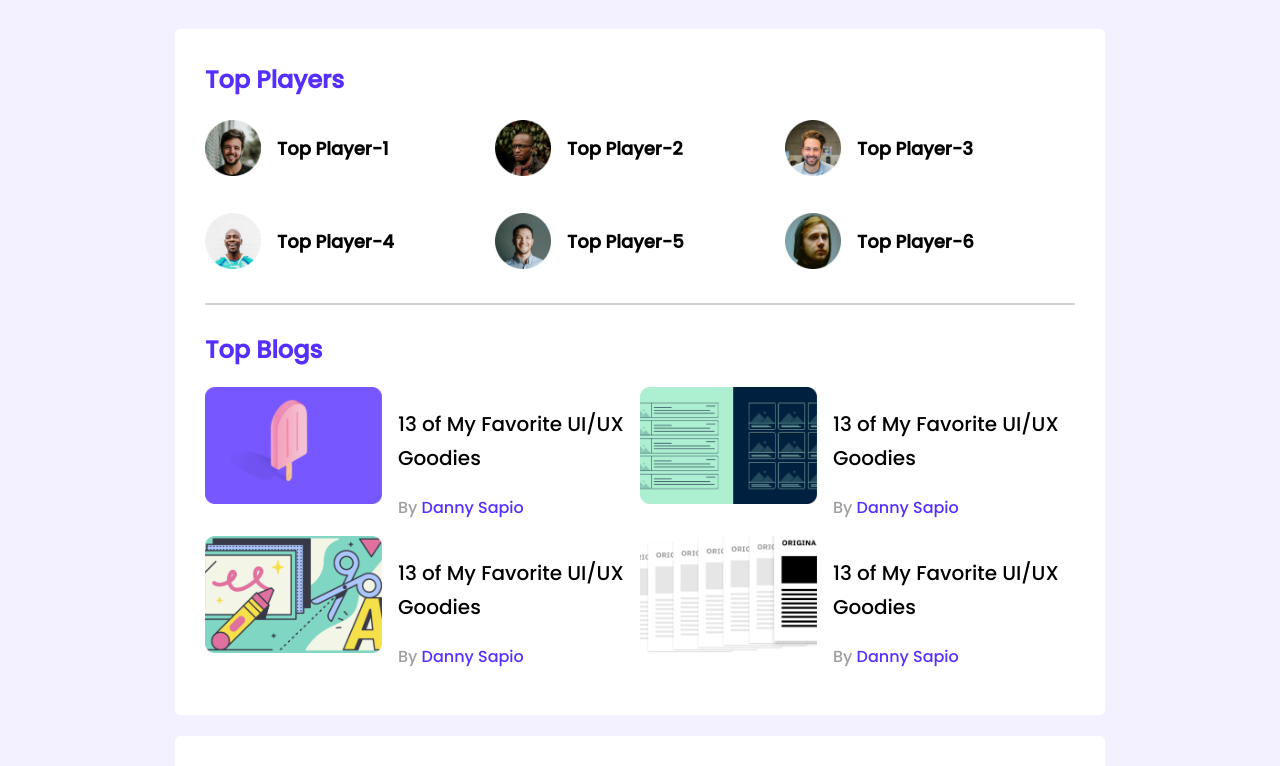
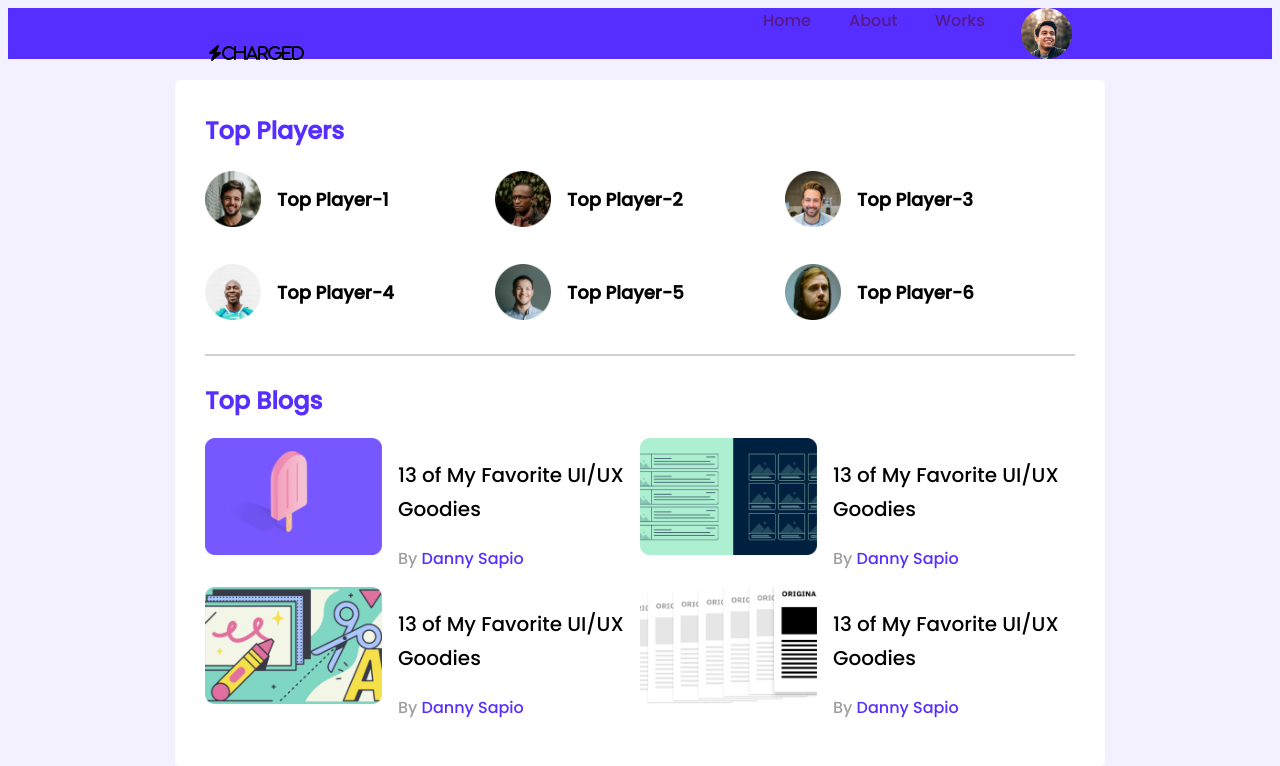
Before and after one commit to Aseer132051/leader-board-css3, a plain HTML site: page index.html in a window 1280 px wide. Shown: the top 766 px of the page. Drawn offline with Linux system fonts and the light colour scheme.

Commit message:
nav-commit

```diff
--- a/index.html
+++ b/index.html
@@ -15,7 +15,20 @@
 <body>
     <!-- Header Start -->
     <header>
+        <nav>
+            <div class="nav-detail">
+                <span class="left">
+                    <i class="fas fa-bolt">Charged</i>
+                </span>
+                <span class="right">
+                    <a href="">Home</a>
+                    <a href="">About</a>
+                    <a href="">Works</a>
+                    <img src="images/icons/profile.png" alt="">
+                </span>
+            </div>
 
+        </nav>
     </header>
     <!-- Header End -->
     <main>
--- a/styles/style.css
+++ b/styles/style.css
@@ -2,6 +2,32 @@
 @import url('https://fonts.googleapis.com/css2?family=Poppins:wght@500&display=swap');
 
 /* common styles or utilities */
+nav .nav-detail{
+    background-color: #562EFF;
+    display: flex;
+    justify-content: space-between;
+}
+
+.left{
+    width: 54px;
+    height: 36px;
+    position: relative;
+    top: 33px;
+    left: 200px;
+}
+.right{
+    padding-left: 100px;
+    position: relative;
+    right: 200px;
+    display: grid;
+    grid-template-columns: repeat(4,1fr);
+    grid-column-gap: 35px;
+}
+.right a{
+   text-decoration: none;
+   height: 24px;
+   width: 49px;
+}
 body{
     font-family: 'Poppins', sans-serif;
     background-color: #F3F1FF;
```
